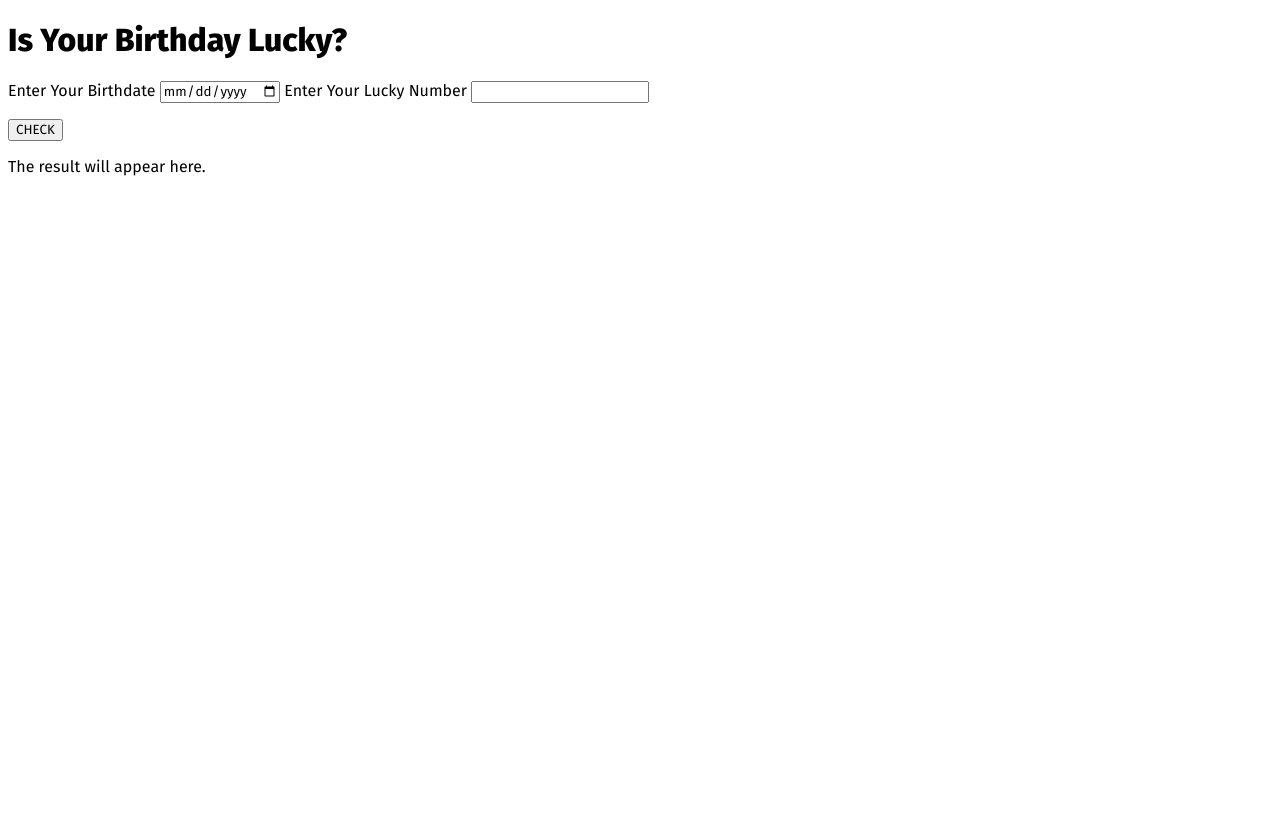
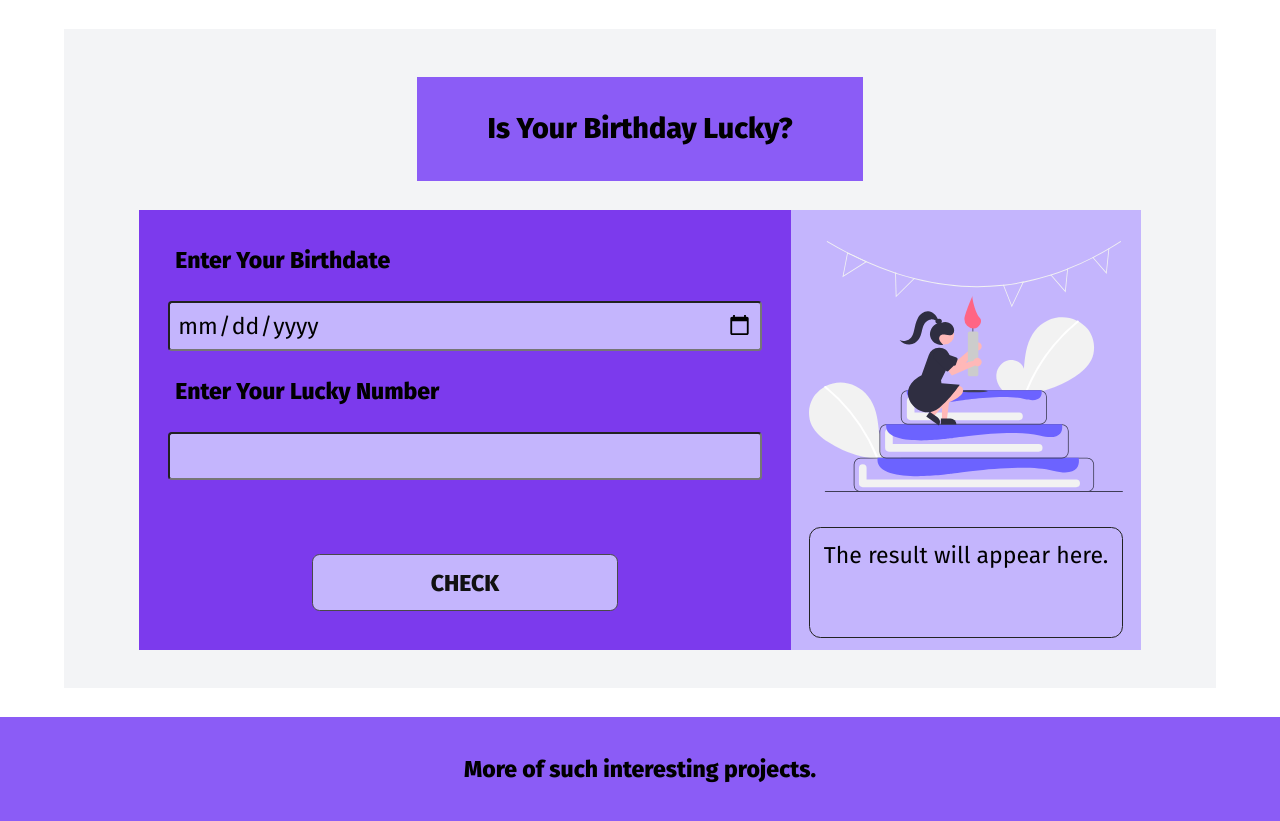
Before and after one commit to pushpjain3/Lucky-Birthday, a plain HTML site: page index.html in a window 1280 px wide. Before the commit the page ends 800 px from the top, so only its background shows below. Drawn offline with Linux system fonts and the light colour scheme.

Commit message:
done with styling

```diff
--- a/app.js
+++ b/app.js
@@ -2,6 +2,7 @@ const inputDate = document.querySelector("#input-date");
 const inputNumber = document.querySelector("#input-number");
 const checkButton = document.querySelector("#input-button");
 const errMsg = document.querySelector(".err");
+const resMsg = document.querySelector(".result-text");
 
 const dateProcessor = (date) => date.replaceAll("-", "");
 const dateSum = (date) => {
@@ -27,7 +28,9 @@ const clickHandler = () => {
 		errMsg.innerText = "";
 		const birthdate = dateProcessor(inputDate.value);
 		if (luckyDateChecker(Number(luckynumber), Number(birthdate))) {
+			resMsg.innerText = "Congratulations You have a Lucky Birthday!!";
 		} else {
+			resMsg.innerText = "Ah! You don't have a Lucky Birthday!!";
 		}
 	} else {
 		errMsg.innerText = "Please enter Lucky number in digits.";
--- a/index.html
+++ b/index.html
@@ -22,10 +22,20 @@
 						<input type="button" id="input-button" value="CHECK" />
 				</div>
 				<div class="result-div">
-					<p class="result-message">The result will appear here.</p>
+					<img src="birthday.svg" alt="cake" class="cake-img">
+					<div class="result-message">
+						<div class="result-text"> The result will appear here.</div>
+
+					</div>
+
 				</div>
 			</div>
 		</div>
+		 <footer class="footer">
+            <div class="footer-content">
+                <a class="link footer-link" href="https://pushpjain.netlify.app/projects.html"><h2>More of such interesting projects.</h2></a>
+            </div>
+        </footer>
         <script src="app.js" type="text/javascript"></script>
 	</body>
 </html>
--- a/style.css
+++ b/style.css
@@ -10,4 +10,120 @@
 *{
     font-family: 'Fira Sans', sans-serif;
     box-sizing: border-box;
+    font-size: 1.2rem;
 }
+body{
+     margin: 0rem;
+    padding: 0rem;
+    overflow-x: hidden;
+}
+h1{
+    font-size: 1.5rem;
+}
+.main-body{
+    width: 90%;
+    display: flex;
+    flex-direction: column;
+    display: block;
+    margin: 1.5rem auto;
+    padding: 1rem;
+    text-align: center;
+    min-width: 400px;
+
+    background-color: var(--off-white);
+}
+.header{
+    margin: 1.5rem auto;
+    width: 40%;
+    background-color: var(--primary-color);
+    padding: 0.8rem;
+    min-width: 350px;
+}
+.main-card{
+    width: 90%;
+    display: flex;
+    flex-direction: row;
+    flex-wrap: wrap;
+    margin:  1rem auto;
+
+}
+.input-div{
+    display: flex;
+    flex-direction: column;
+    flex: 2;
+    padding: 1rem;
+    background-color: var(--primary-dark);
+    min-width: 350px;
+
+}
+label{
+        font-weight: 900;
+    }
+.input-div label,input{
+    padding: 0.4rem;
+    margin: 0.5rem;
+    text-align: left;
+    border-radius: 0.2rem ;
+
+}
+.input-div #input-button{
+    width: 50%;
+    text-align: center;
+    margin: 1rem auto;
+    font-weight: 800;
+    padding: 0.7rem 0.5rem;
+    border-radius: 0.4rem;
+    border: 1px solid #494949;
+    color: #111111;
+}
+#input-button:hover{
+    border: 2.5px solid var(--primary-light);
+    color: var(--primary-color);
+    background-color: #494949;
+}
+.input-div input{
+    background-color: var(--primary-light);
+    outline: none;
+}
+.result-div{
+    flex: 1;
+    text-align: center;
+    display: flex;
+    flex-direction: row;
+    flex-wrap: wrap;
+    background-color: var(--primary-light);
+    min-width: 350px;
+    padding: 0.2rem 0.5rem;
+
+}
+.cake-img{
+    width: 95%;
+    margin: auto;
+}
+.result-message{
+    margin: 0.4rem auto;
+    border: 1px solid #222222;
+    border-radius: 0.6rem;
+    vertical-align: middle;
+    padding: 0.7rem;
+}
+.footer{
+    background-color: var(--primary-color);
+    height: 13vh;
+
+    padding: 1rem;
+    text-align: center;
+}
+.footer-content{
+    vertical-align: middle;
+}
+
+.footer-link{
+    color: var(--secondary-color);
+}
+.footer-link:hover{
+    color: var(--primary-light);
+}
+.link{
+    text-decoration: none;
+}
```
